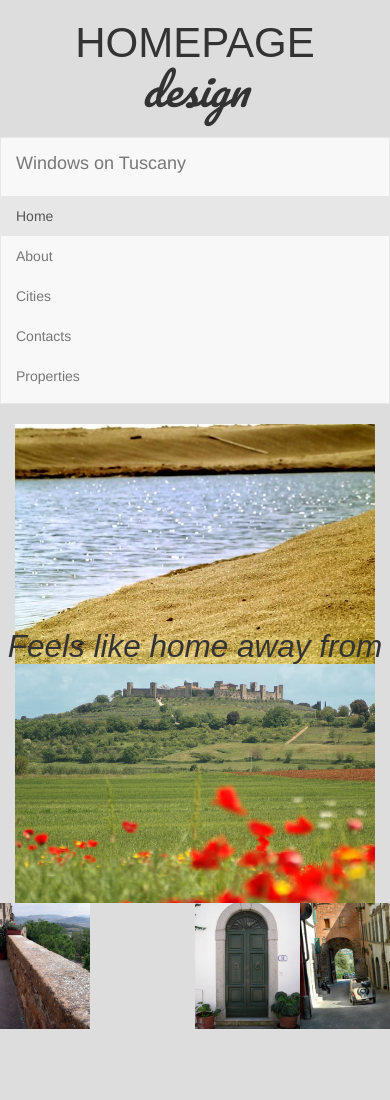
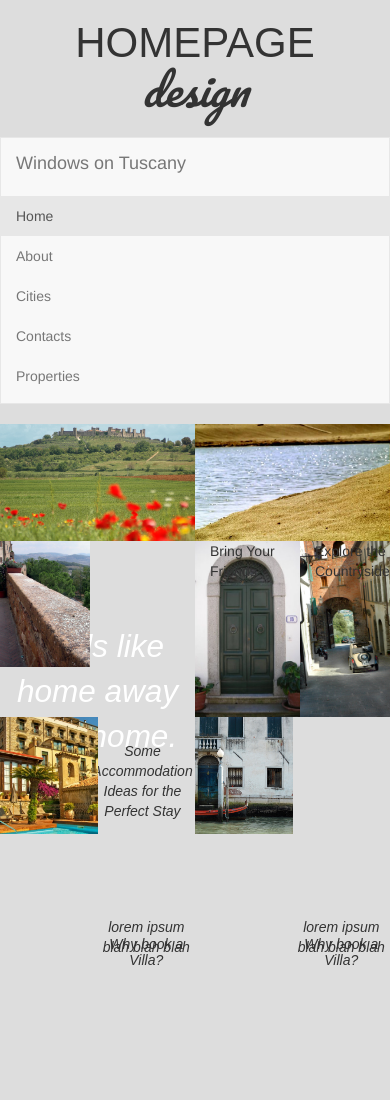
Before and after one commit to jkirouac42/tuscany-villa, a plain HTML site: page index.html in a window 390 px wide. Shown: the top 1100 px of the page. After the commit the page ends 968 px from the top, so only its background shows below. Drawn offline with Linux system fonts and the light colour scheme.

Commit message:
lorem ipsum

```diff
--- a/index.html
+++ b/index.html
@@ -35,12 +35,11 @@
        create a col with the row -->
         <div class="container-fluid">
             <div class="row sea">
-                <div class="col-md-6">
-                    <a><img src="sea-tuscany.jpg" class="img-responsive" /></a>
+                <div class="col-md-6 square_2 img_1-1">
                     <p class="col_p">Feels like home away from home.</p>
                 </div>
-                <div class="col-md-6">
-                    <a><img src="landscape-of-tuscany.jpg" class="img-responsive" /></a>
+                <div class="col-md-6 square_2 img_1-2">
+
                 </div>
             </div>
         </div>
@@ -52,14 +51,28 @@
                 <div class="col-md-3 square">
                     <p class="r2c1 text-center">Some Accommodation Ideas for the Perfect Stay</p>
                 </div>
-                <div class="col-md-3 square img_2-2">
+                <div class="col-md-3 square img_2-2"><p class="img_text">Bring Your Friends</p>
                     <div class="">
                     </div>
                 </div>
-                <div class="col-md-3 square img_2-3">
+                <div class="col-md-3 square img_2-3"><p class="img_text">Explore the Countryside</p>
                     <div class="">
                     </div>
                 </div>
+            </div>
+        </div>
+        <div class="row3">
+            <div class="col-md-3 square img_3-1">
+            </div>
+            <div class="col-md-3 square">
+                <h3 id="h-2">Why book a Villa?</h3><p id="p-2">lorem ipsum blah blah blah</p>
+
+            </div>
+            <div class="col-md-3 square img_3-2">
+            </div>
+            <div class="col-md-3 square">
+                <h3 id="h-2">Why book a Villa?</h3>
+                <p id="p-2">lorem ipsum blah blah blah</p>
             </div>
         </div>
 
--- a/style.css
+++ b/style.css
@@ -31,11 +31,13 @@ h2{
     font-family:Arial, Helvetica, sans-serif;
     font-size:225%;
     font-style: italic;
+    color:#ffffff;
     position: absolute;
    top: 200px;
    left: 0;
    width: 100%;
    text-align:center;
+
 }
 
 .square{
@@ -49,20 +51,47 @@ h2{
     background-size:cover;
 }
 
+.square_2{
+    float:left;
+    position: relative;
+    width:50%;
+    padding-bottom : 30%; /* = width for a 1:1 aspect ratio */
+    margin:0%;
+    background-position:center center;
+    background-repeat:no-repeat;
+    background-size:cover;
+
+}
+
+.img_1-1{
+    background-image:url(landscape-of-tuscany.jpg)
+}
+
+.img_1-2{
+    background-image:url(sea-tuscany.jpg)
+}
+
+
 .img_2-1{
     background-image:url(tuscany-wall-1464570.jpg)
 }
 
 .img_2-2{
     background-image:url(tuscan-door-1-1227016.jpg)
+
 }
 
 .img_2-3{
     background-image:url(vintage-car.jpg)
 }
 
+.img_3-1{
+    background-image:url(hotel-villa-carlotta.jpg)
+}
 
-
+.img_3-2{
+    background-image:url(venice-in-summer-1158283.jpg)
+}
 
 .r2c1{
     font-family:Arial, Helvetica, sans-serif;
@@ -75,7 +104,24 @@ h2{
    text-align:center;
 }
 
-.car{
-    height:auto;
-    max-width:100%;
+#p-2{
+    font-family:Arial, Helvetica, sans-serif;
+    font-size:100%;
+    font-style: italic;
+    position: absolute;
+   top: 200px;
+   left: 0;
+   width: 100%;
+   text-align:center;
 }
+
+#h-2{
+    font-family:Arial, Helvetica, sans-serif;
+    font-size:100%;
+    font-style: italic;
+    position: absolute;
+   top: 200px;
+   left: 0;
+   width: 100%;
+   text-align:center;
+}
```
Also changed, not shown: Images/venice-in-summer-1158283.jpg (added), hotel-villa-carlotta.jpg (added), venice-in-summer-1158283.jpg (added).
